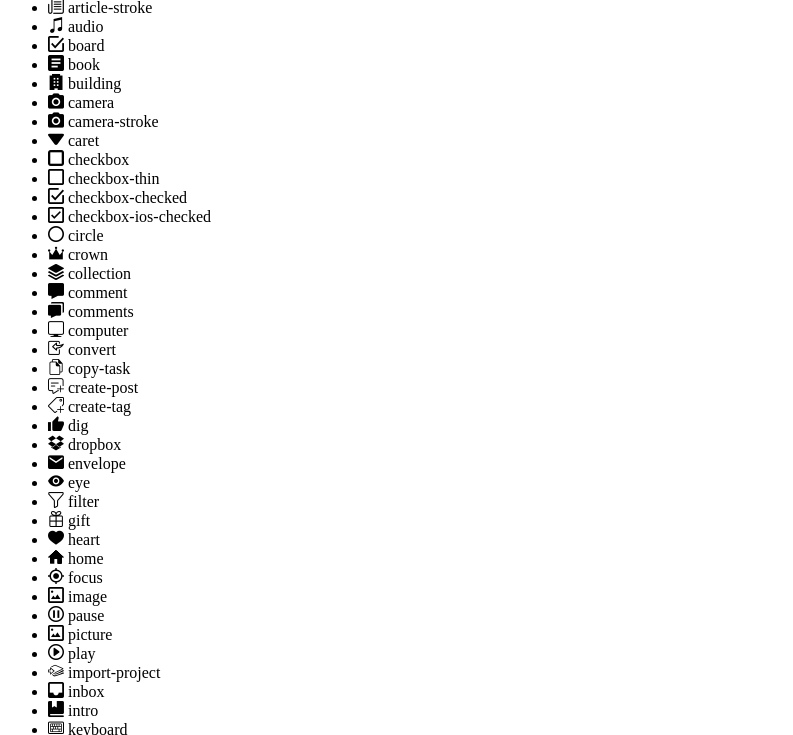
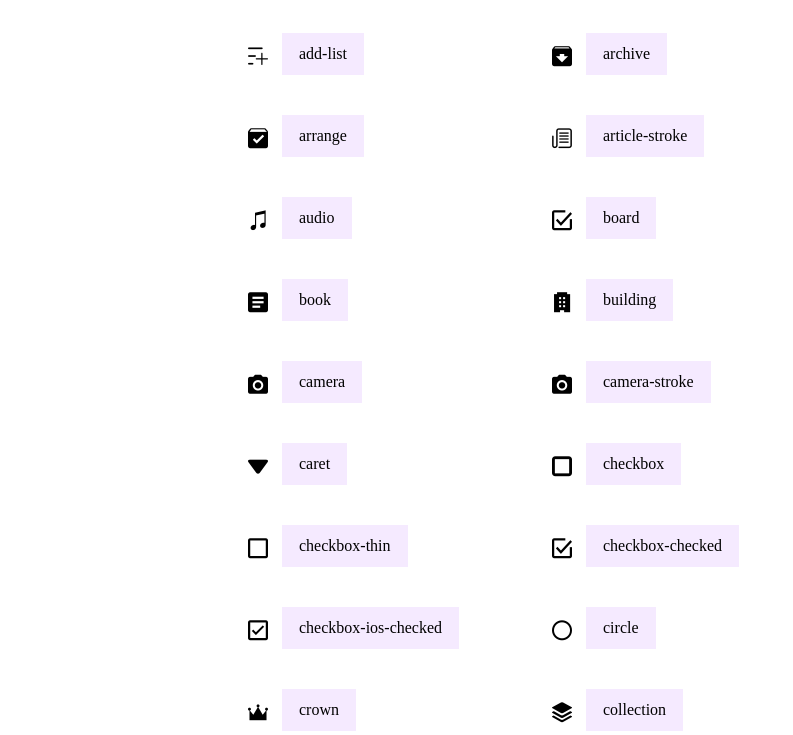
Before and after one commit to jianliaoim/icon-fonts, a plain HTML site: page index.html in a window 1280 px wide. Shown: the part 189-924 px from the top of the page, without its empty margins (0-793 px from the left). Drawn offline with Linux system fonts and the light colour scheme.

Commit message:
初始化字体

```diff
--- /dev/null
+++ b/copy.js
@@ -0,0 +1,10 @@
+
+window.addEventListener('click', function(event) {
+  if (event.target.className === 'glyphicon-class') {
+    var range = document.createRange();
+    range.selectNode(event.target);
+    window.getSelection().addRange(range);
+    var successful = document.execCommand('copy');
+    window.getSelection().removeAllRanges();
+  }
+})
--- a/index.html
+++ b/index.html
@@ -1,5 +1,7 @@
 
 <link rel="stylesheet" type="text/css" href="./teambition-ui-icons.css">
+<link rel="stylesheet" type="text/css" href="./style.css">
+<script type="text/javascript" src="copy.js" defer="true"></script>
 
 <div class="bs-docs-section tb-icon">
   <h1 id="tbicons" class="page-header">字体图标</h1>
--- /dev/null
+++ b/style.css
@@ -0,0 +1,38 @@
+
+body {
+    font-family: HelveticaNeue-Light;
+}
+
+body * {}
+
+.bs-docs-section {
+    margin: 80px 200px;
+}
+
+.bs-glyphicons-list {}
+
+.bs-glyphicons-list .copy {
+    list-style: none;
+    line-height: 2em;
+    display: inline-block;
+    width: 300px;
+    padding: 20px 0;
+    text-align: left;
+}
+
+.bs-glyphicons-list .icon {
+    font-size: 20px;
+    margin-right: 0.5em;
+    vertical-align: middle;
+}
+
+.glyphicon-class {
+    cursor: pointer;
+    padding: 5px 17px;
+    background-color: #F5EAFF;
+    display: inline-block;
+}
+
+span.glyphicon-class:hover {
+    background: #BB8DFF;
+}
```
Also changed, not shown: README.md (added).
